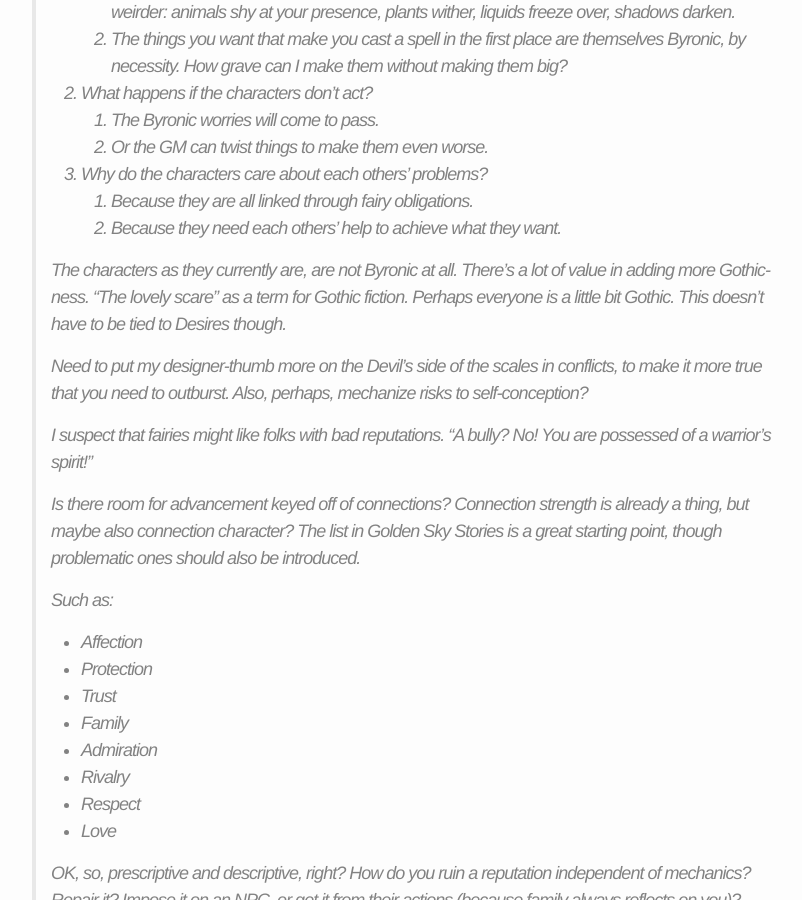
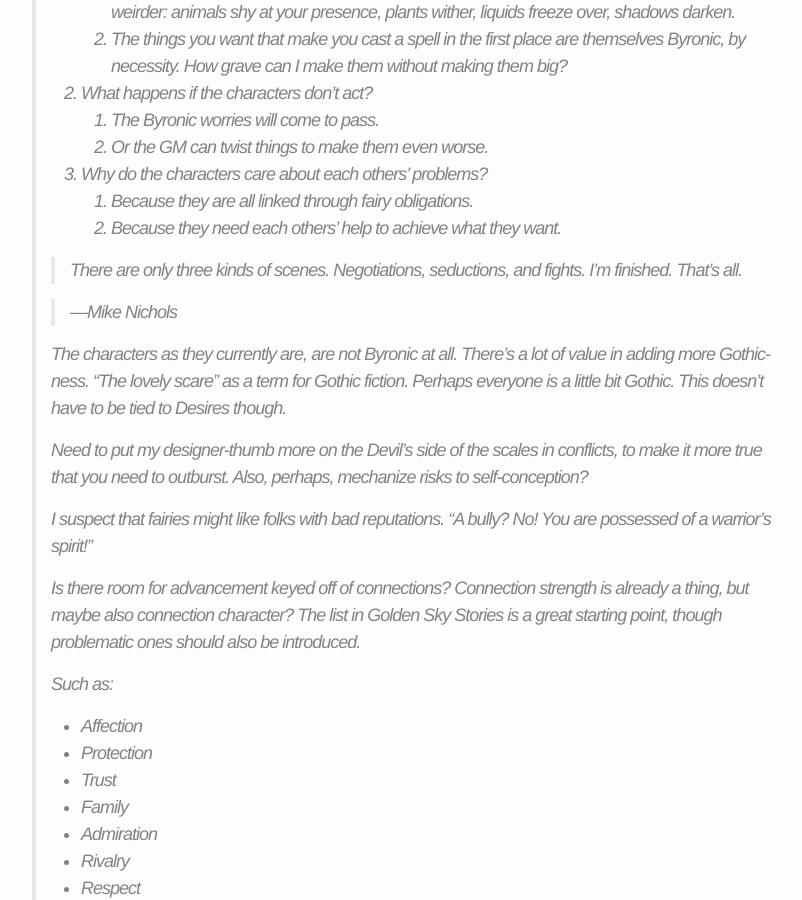
Before and after one commit to wlonk/arcadia, a Jekyll site: the page built from rules/index.md, in a window 1280 px wide and 900 px high, scrolled down 615 px. Shown: the whole window, without its empty margins (238-1040 px from the left). Built offline with Jekyll 4.4.1, drawn with Linux system fonts in a browser that asks for light colours; some web fonts are replaced.

Commit message:
Add relevant quote from Mike Nichols.

```diff
--- a/rules/index.md
+++ b/rules/index.md
@@ -34,6 +34,11 @@ A game of magic, manners, and madness.
 >  3. Why do the characters care about each others' problems?
 >      1. Because they are all linked through fairy obligations.
 >      2. Because they need each others' help to achieve what they want.
+>
+> > There are only three kinds of scenes. Negotiations, seductions, and fights.
+> > I'm finished. That's all.
+>
+> > ---Mike Nichols
 >
 > The characters as they currently are, are not Byronic at all. There's a lot
 > of value in adding more Gothic-ness. "The lovely scare" as a term for Gothic
```
